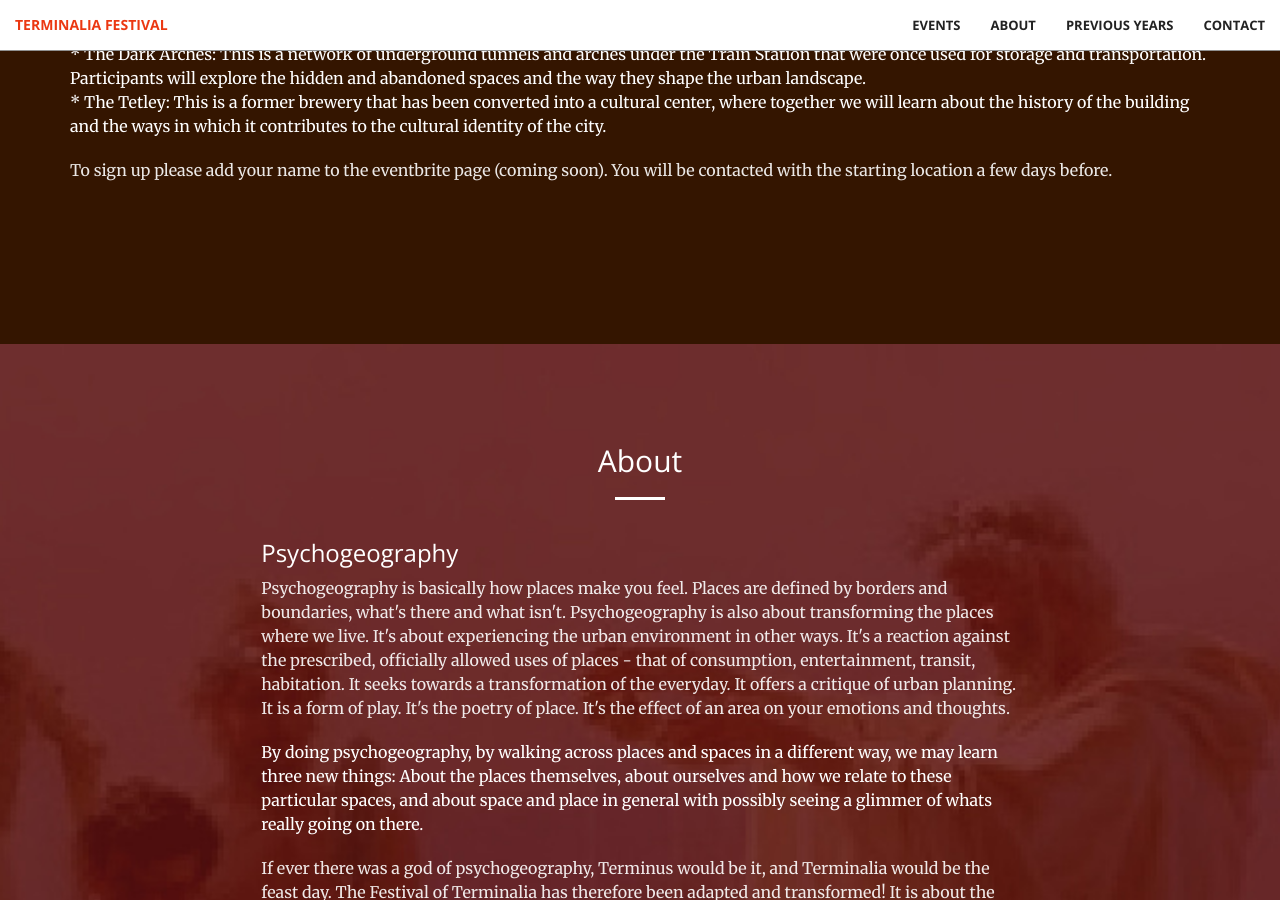
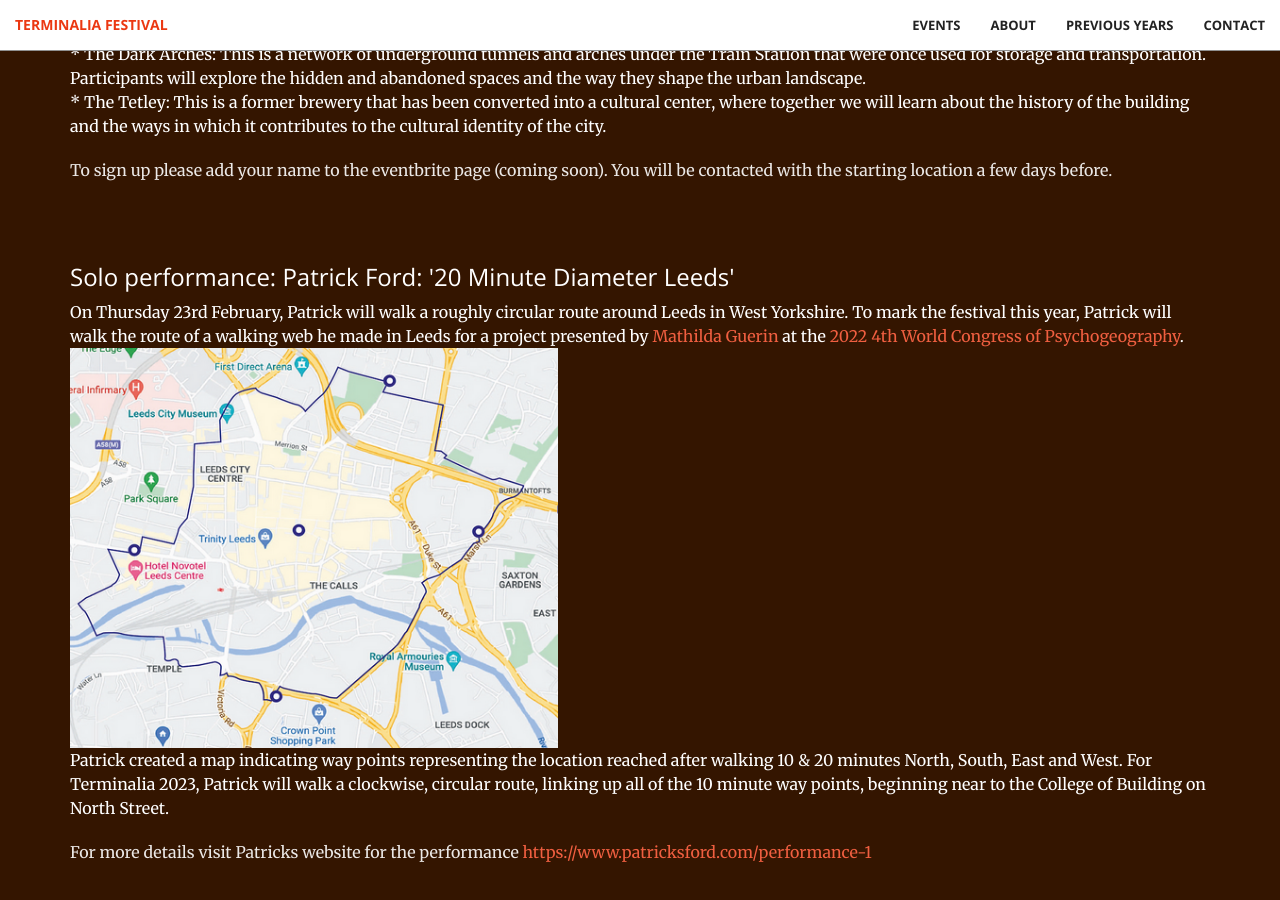
Before and after one commit to timwaters/terminalia, a Jekyll site: the page built from index.html, in a window 1280 px wide and 900 px high, scrolled down 3126 px. Built offline with Jekyll 4.4.1, drawn with Linux system fonts in a browser that asks for light colours.

Commit message:
add patricks event

```diff
--- a/_includes/events.html
+++ b/_includes/events.html
@@ -59,6 +59,9 @@
           </p>
         </div>
 
+
+
+
         <div class="col-lg-12 col-lg-offset-0 text-left event">
 
           <h3>23 Feb. 7pm Leeds: Cath Otpangei: Terminalia Walk Around the City</h3>
@@ -91,6 +94,21 @@
           </p>
         </div>
 
+        <div class="col-lg-12 col-lg-offset-0 text-left event">
+
+          <h3>Solo performance: Patrick Ford: '20 Minute Diameter Leeds' </h3>
+
+
+          <p class="text">
+            On Thursday 23rd February, Patrick will walk a roughly circular route around Leeds in West Yorkshire. To mark the festival this year, Patrick will walk the route of a walking web he made in Leeds for a project presented by <a href="https://www.wildlyidle.com/walkingwebs">Mathilda Guerin</a> at the <a href="https://www.4wcop.org/">2022 4th World Congress of Psychogeography</a>. <br />
+            <img src="img/past/2023/patrick_ford.png" height="400px"><br />
+            Patrick created a map indicating way points representing the location reached after walking 10 & 20 minutes North, South, East and West. For Terminalia 2023, Patrick will walk a clockwise, circular route, linking up all of the 10 minute way points, beginning near to the College of Building on North Street.
+          </p>
+          <p class="text-faded">
+            For more details visit Patricks website for the performance <a href="https://www.patricksford.com/performance-1">https://www.patricksford.com/performance-1</a>
+          </p>
+        </div>
+
 
  <!--
       <div class="col-lg-12 col-lg-offset-0 text-left event">
```
Also changed, not shown: img/past/2023/patrick_ford.png (added).
